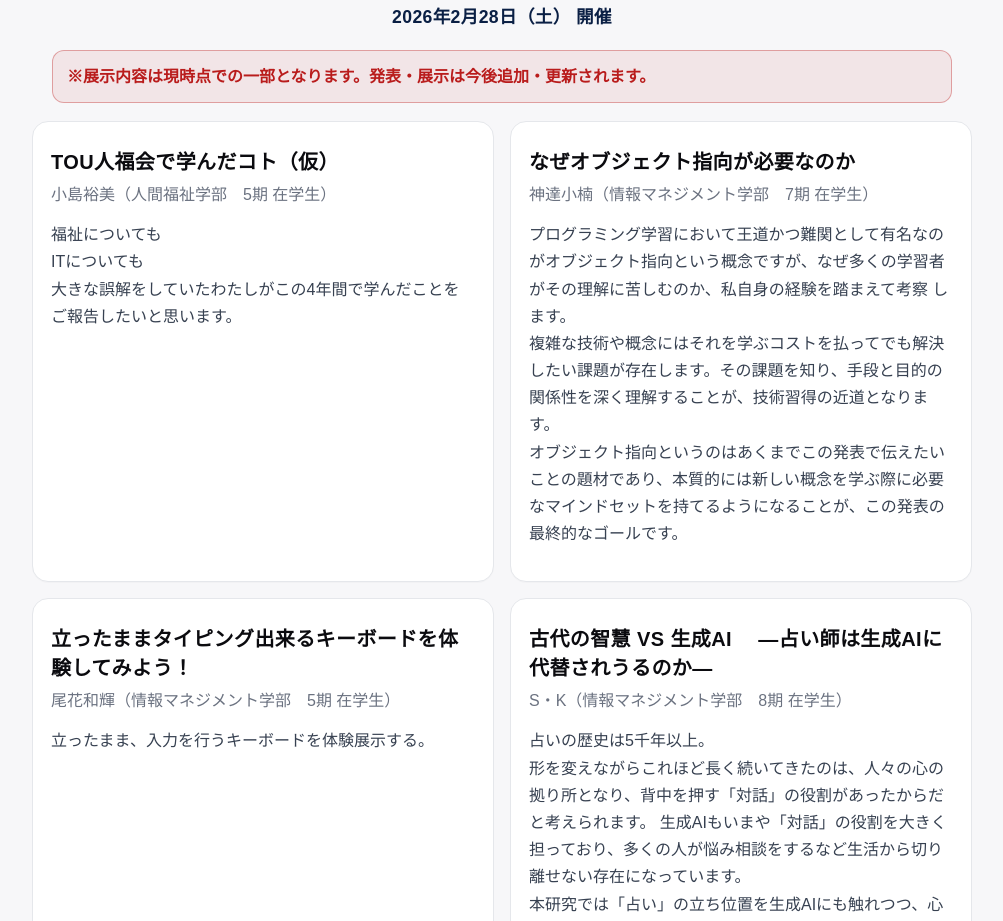
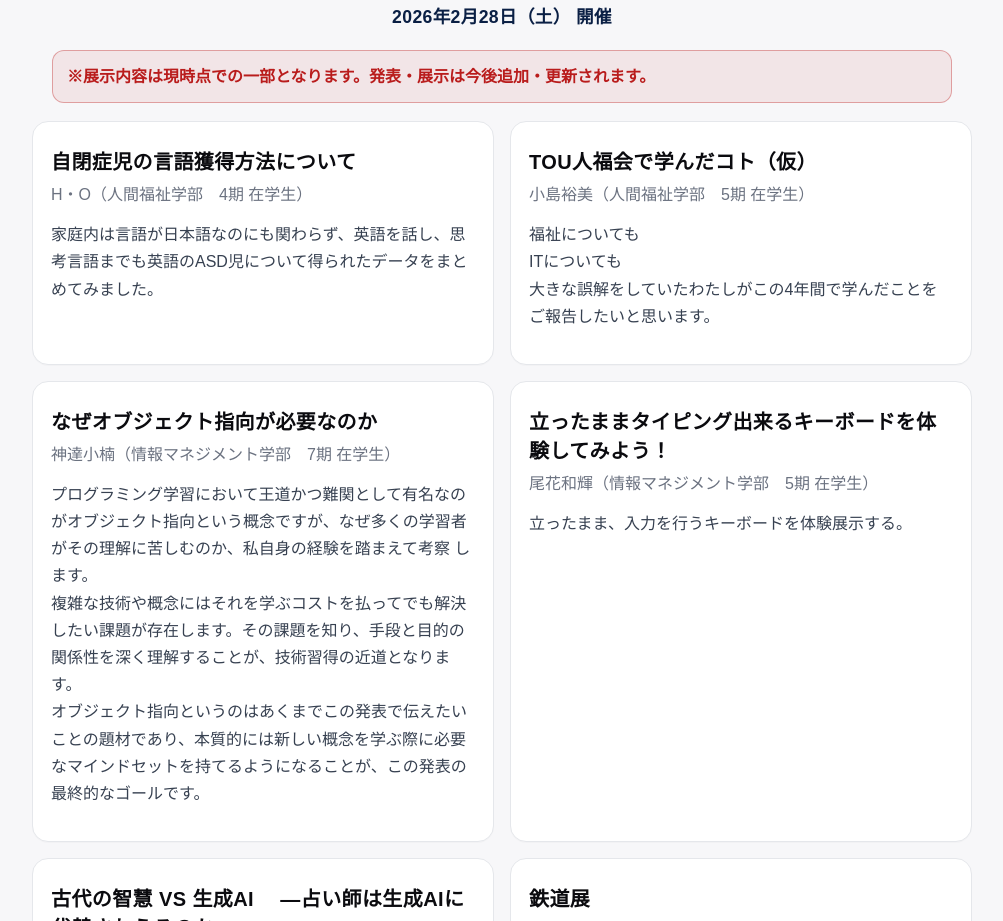
Before and after one commit to discovery-tou/discovery-TOU.github.io, a plain HTML site: page index.html in a window 1280 px wide. Shown: the part 2099-3020 px from the top of the page, without its empty margins (138-1141 px from the left). Drawn offline with Linux system fonts and the light colour scheme; a web font is replaced by a local one.

Commit message:
Add files via upload

```diff
--- a/index.html
+++ b/index.html
@@ -123,6 +123,12 @@
 	  ※展示内容は現時点での一部となります。発表・展示は今後追加・更新されます。
 	 </p>
       <div class="grid-2 cards">
+        <article class="card">
+          <h3 class="card-title">自閉症児の言語獲得方法について</h3>
+			<div class="card-meta">H・O（人間福祉学部　4期 在学生）</div>
+          <p class="card-text">
+			家庭内は言語が日本語なのにも関わらず、英語を話し、思考言語までも英語のASD児について得られたデータをまとめてみました。</p>
+        </article>
         <article class="card">
           <h3 class="card-title">TOU人福会で学んだコト（仮）</h3>
 			<div class="card-meta">小島裕美（人間福祉学部　5期 在学生）</div>
```
